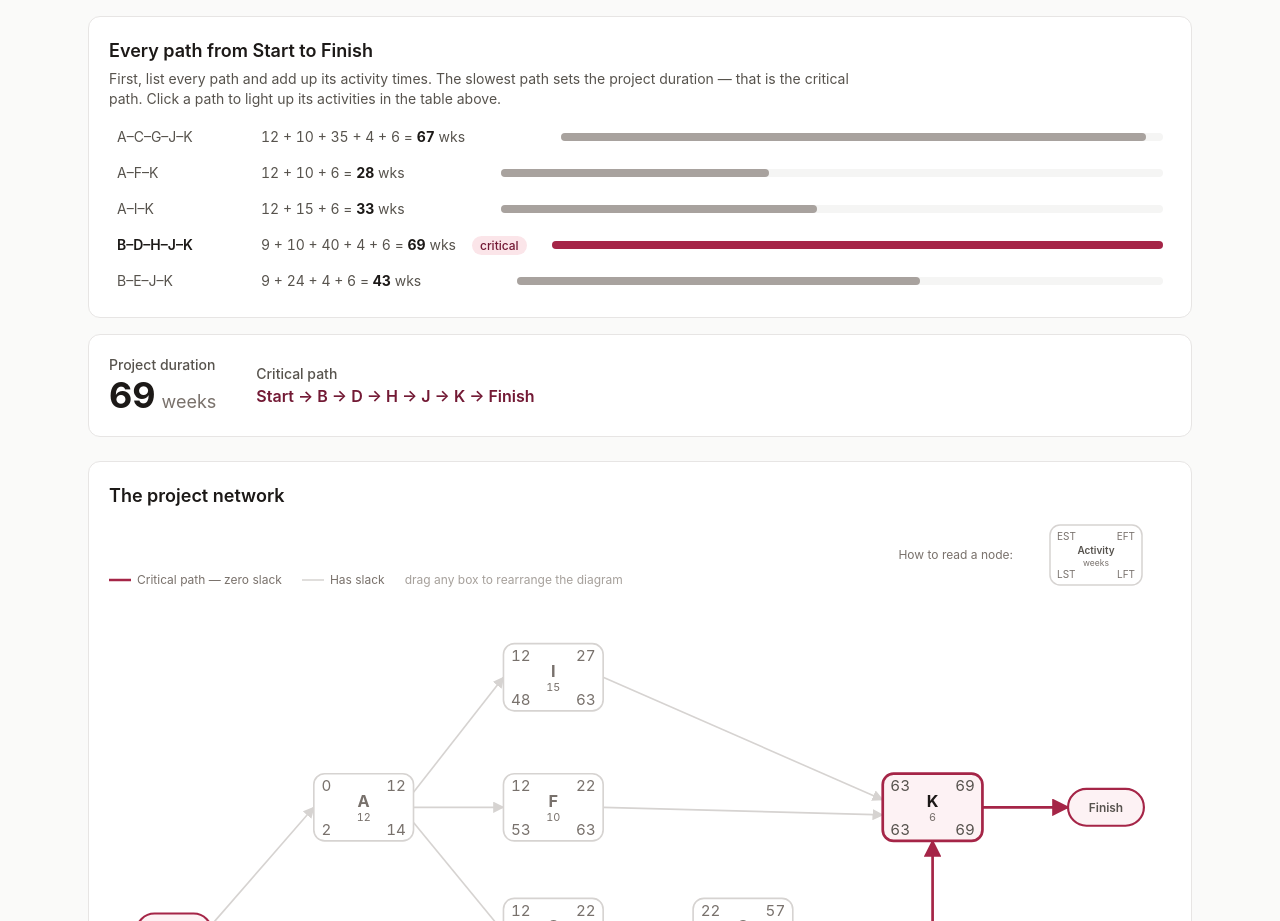
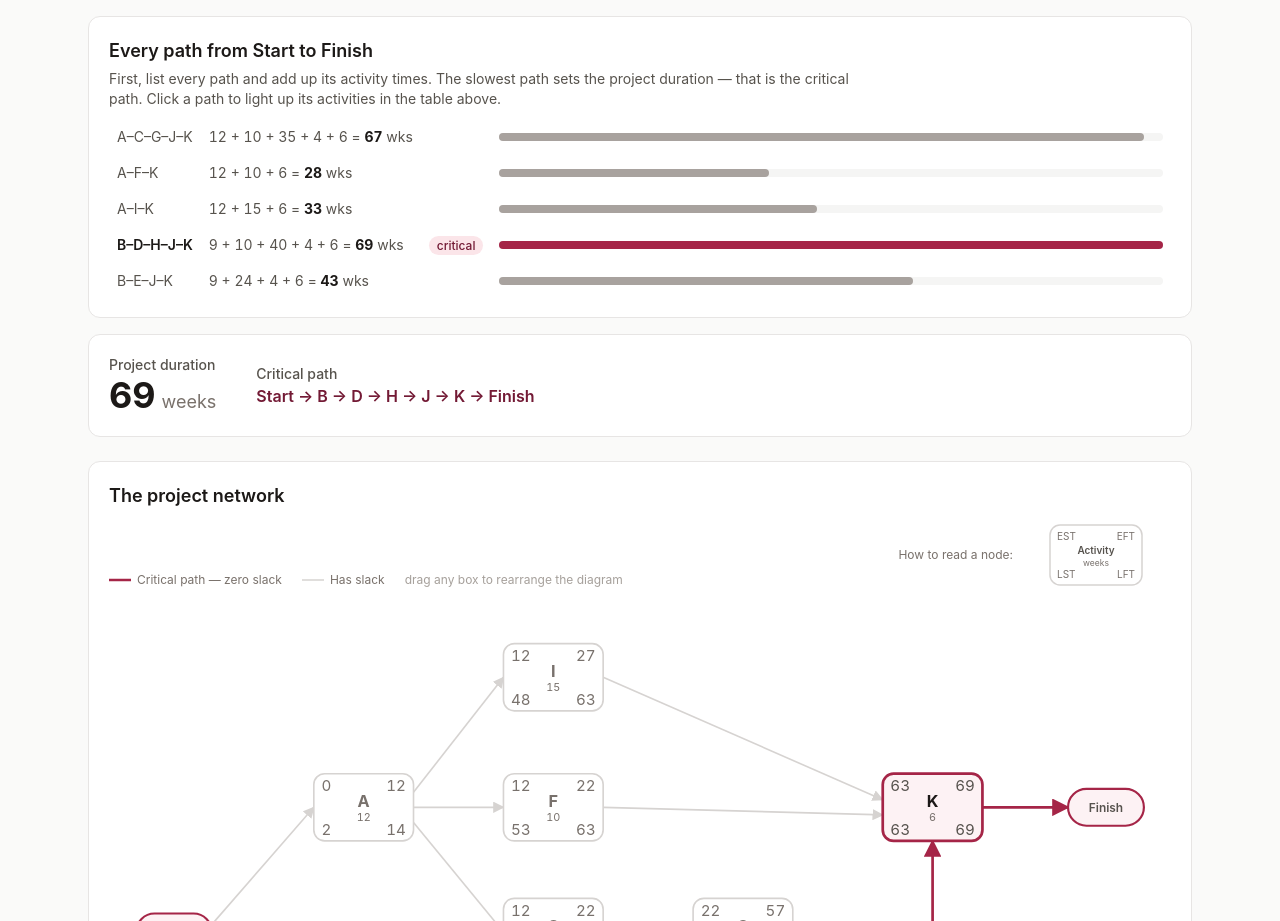
Before and after one commit to blairflicker/mgsc395-demos, a React (Vite) app: page /ch7 in a window 1280 px wide. Shown: the part 924-1845 px from the top of the page. Built offline with nearby package versions, Linux system fonts and the light colour scheme.

Commit message:
Ch 7: align path bars in shared grid columns
The paths list now uses a four-track grid (letters, sums, pill, bar)
with subgrid rows, so every bar starts at the same x regardless of how
many activity times are being added up.

Co-Authored-By: Claude Fable 5 <noreply@anthropic.com>

```diff
--- a/src/pages/demos/ch7/index.tsx
+++ b/src/pages/demos/ch7/index.tsx
@@ -474,7 +474,9 @@ export default function Ch7ProjectManagement() {
                 above.
               </p>
               <div className="overflow-x-auto">
-                <div className="min-w-140 space-y-1">
+                {/* shared column tracks so the letters, sums, pills, and
+                    bars all line up perfectly across rows */}
+                <div className="grid min-w-140 grid-cols-[max-content_max-content_max-content_minmax(6rem,1fr)] gap-y-1">
                   {schedule.paths.map((p) => {
                     const key = pathKey(p.ids)
                     const selected = selectedPaths.has(key)
@@ -487,7 +489,7 @@ export default function Ch7ProjectManagement() {
                         onClick={() => togglePath(key)}
                         aria-pressed={selected}
                         className={[
-                          'flex w-full items-center gap-4 rounded-md px-2 py-1.5 text-left text-sm transition-colors',
+                          'col-span-4 grid grid-cols-subgrid items-center gap-x-4 rounded-md px-2 py-1.5 text-left text-sm transition-colors',
                           selected
                             ? p.critical
                               ? 'bg-garnet-50/80'
@@ -496,12 +498,11 @@ export default function Ch7ProjectManagement() {
                         ].join(' ')}
                       >
                         <span
-                          className={[
-                            'w-32 shrink-0',
+                          className={
                             p.critical
                               ? 'font-semibold text-stone-900'
-                              : 'text-stone-600',
-                          ].join(' ')}
+                              : 'text-stone-600'
+                          }
                         >
                           {p.ids.join('–')}
                         </span>
@@ -510,14 +511,14 @@ export default function Ch7ProjectManagement() {
                           <strong className="text-stone-900">{p.duration}</strong>{' '}
                           wks
                         </span>
-                        <span className="w-16 shrink-0 text-left">
+                        <span>
                           {p.critical && (
                             <span className="rounded-full bg-garnet-100 px-2 py-0.5 text-xs font-medium text-garnet-800">
                               critical
                             </span>
                           )}
                         </span>
-                        <span className="min-w-24 flex-1">
+                        <span>
                           <span className="block h-2 w-full rounded-full bg-stone-100">
                             <span
                               className="block h-2 rounded-full"
```
